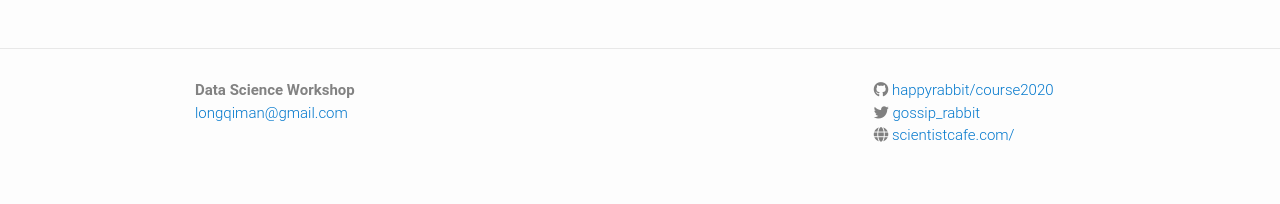
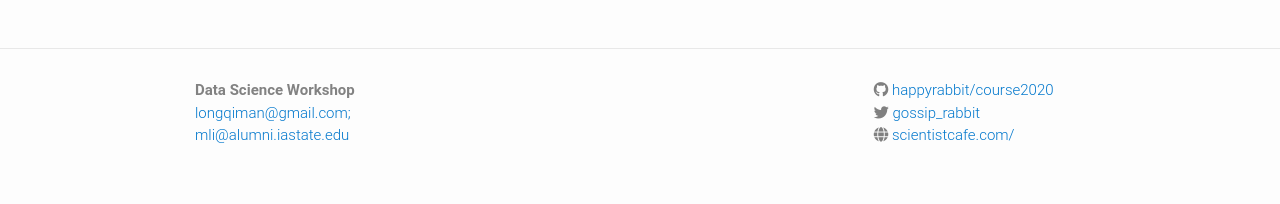
Before and after one commit to happyrabbit/course2020, a Jekyll site: the page built from index.html, in a window 1280 px wide. Shown: the part 782-986 px from the top of the page. Built offline with Jekyll 4.4.1, drawn with Linux system fonts in a browser that asks for light colours; nearby versions of some CDN libraries.

Commit message:
config.yml

```diff
--- a/_config.yml
+++ b/_config.yml
@@ -29,7 +29,7 @@ githubdir: "happyrabbit/course2020"
 
 
 # Author/user information
-email: longqiman@gmail.com
+email: longqiman@gmail.com; mli@alumni.iastate.edu
 twitter_username: gossip_rabbit
 github_username:  happyrabbit
 authorurl: "https://scientistcafe.com/"
```
